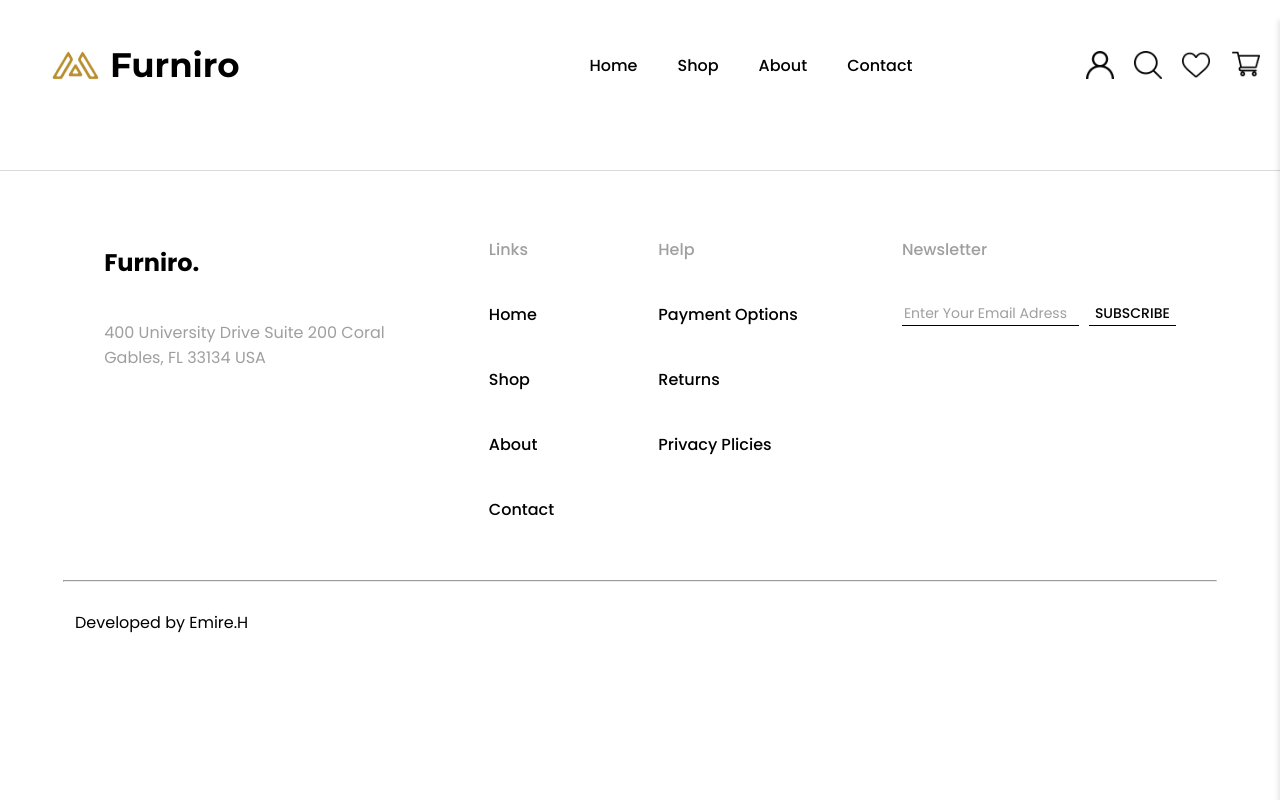
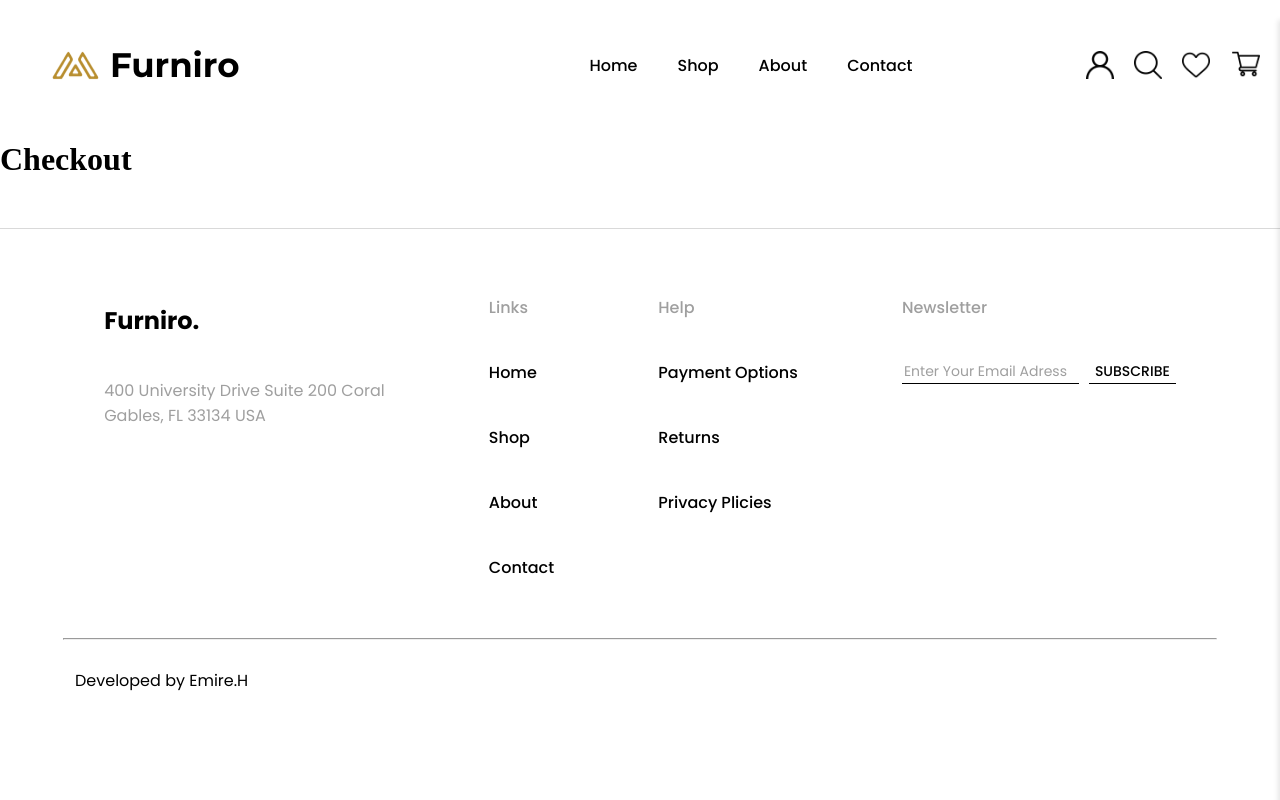
Before and after one commit to EmireHaouas/furniro, a React (Vite) app in the folder furniro/: page /checkout in a window 1280 px wide. Built offline with nearby package versions, Linux system fonts and the light colour scheme.

Commit message:
added with react-router-dom link to /checkout

```diff
--- a/furniro/src/App.jsx
+++ b/furniro/src/App.jsx
@@ -7,6 +7,7 @@
 import ShoppingCart from "./Components/Global/ShoppingCart";
 import Cart from './Components/Cart/Cart';
 import Contact from "./Components/Contact/Contact";
+import Checkout from "./Components/Checkout/Checkout";
 
 const App = () => {
     return (
@@ -17,6 +18,7 @@
                 <Route path="/shop" element={<Shop />} />
                 <Route path="/product/:id" element={<ProductDetail />} /> {/* Route dynamique */}
                 <Route path="/cart" element={<Cart />} />
+                <Route path="/checkout" element={<Checkout />} />
                 <Route path="/contact" element={<Contact />} />
 
 
--- /dev/null
+++ b/furniro/src/Components/Checkout/Checkout.jsx
@@ -0,0 +1,12 @@
+import React from "react";
+import './Checkout.css';
+
+const Checkout = () =>{
+    return(
+        <div>
+            <h1>Checkout</h1>
+        </div>
+    );
+};
+
+export default Checkout;
--- a/furniro/src/Components/Global/ShoppingCart.jsx
+++ b/furniro/src/Components/Global/ShoppingCart.jsx
@@ -44,7 +44,8 @@
                 <hr className="hr2"></hr>
                 <div className="button_Cart">
                 <Link to="/cart" className="cart_Button">Cart</Link>
-                <button className="checkout_Button">Checkout</button>
+                <Link to="/checkout" className="checkout_Button">Checkout</Link>
+
                 </div>
             </div>
 
```
Also changed, not shown: furniro/src/Components/Checkout/Checkout.css (added).
